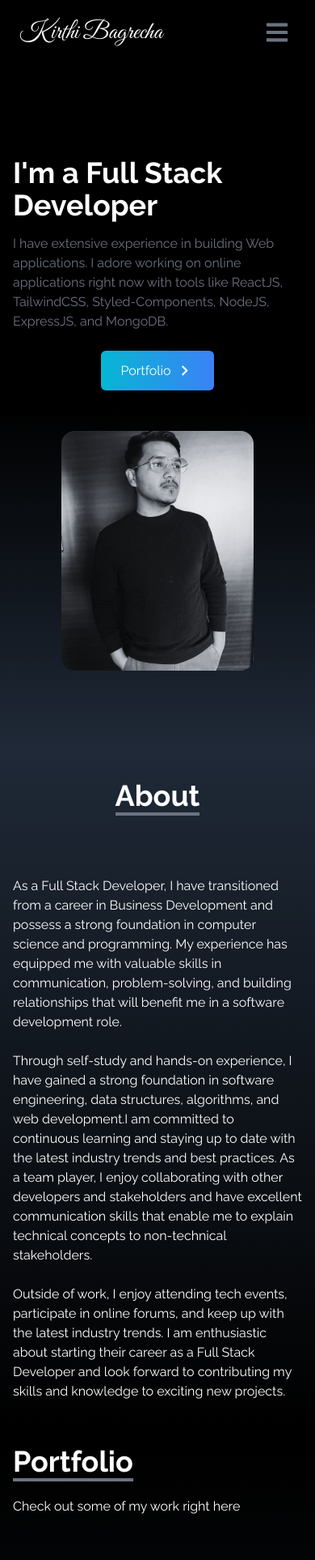
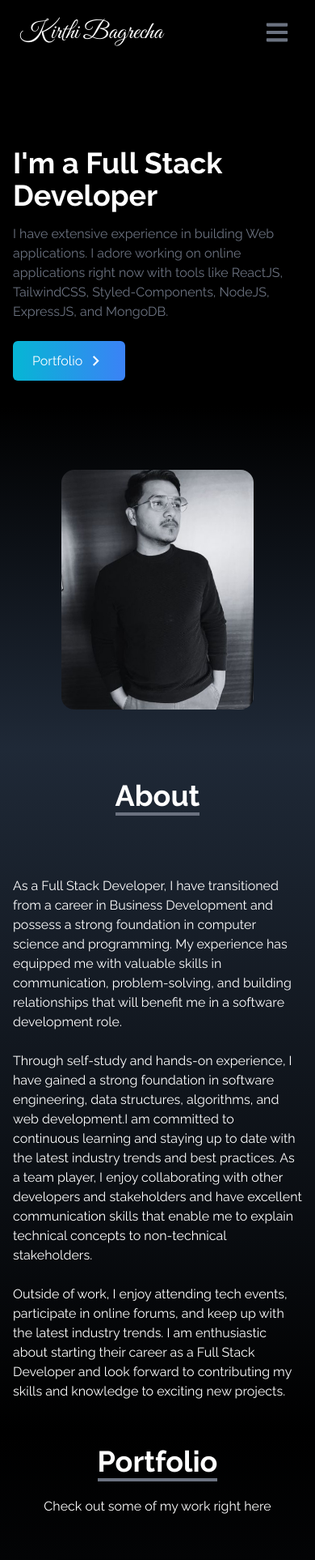
Before and after one commit to mrkirthi-24/My_Portfolio, a React (Create React App) app: page / in a window 390 px wide. Shown: the top 1926 px of the page at 81% size. Built offline with nearby package versions, Linux system fonts and the light colour scheme.

Commit message:
update section headlines

```diff
--- a/src/components/About.jsx
+++ b/src/components/About.jsx
@@ -7,7 +7,7 @@ const About = () => {
       className="w-full h-screen bg-gradient-to-b from-gray-800 to-black text-white"
     >
       <div className="max-w-screen-lg p-4 mx-auto flex flex-col justify-center w-full h-full">
-        <div className="text-center mt-24 sm:mt-0">
+        <div className="text-center sm:text-left mt-24 sm:mt-0">
           <p className="text-4xl font-bold inline border-b-4 border-gray-500">
             About
           </p>
--- a/src/components/Experience.jsx
+++ b/src/components/Experience.jsx
@@ -95,7 +95,7 @@ const Experience = () => {
       className="bg-gradient-to-b from-gray-800 to-black w-full"
     >
       <div className="max-w-screen-lg mx-auto p-4 flex flex-col justify-center w-full h-full text-white">
-        <div className="mt-12 sm:mt-6">
+        <div className="mt-12 sm:mt-6 text-center sm:text-left">
           <p className="text-4xl font-bold border-b-4 border-gray-500 p-2 inline">
             Experience
           </p>
--- a/src/components/Home.jsx
+++ b/src/components/Home.jsx
@@ -11,8 +11,8 @@ const Home = () => {
     >
       <div className="max-w-screen-lg mx-auto flex flex-col items-center justify-center h-full px-4 md:flex-row">
         <div className="flex flex-col justify-center h-full">
-          <h2 className="text-4xl sm:text-7xl font-bold text-white">
-            <div className="mt-24 sm:mt-0">I'm a Full Stack Developer</div>
+          <h2 className="text-4xl sm:text-7xl font-bold text-white mt-6 sm:mt-0">
+            <div>I'm a Full Stack Developer</div>
           </h2>
           <p className="text-gray-500 py-4 max-w-md">
             I have extensive experience in building Web applications. I adore
@@ -20,7 +20,7 @@ const Home = () => {
             TailwindCSS, Styled-Components, NodeJS, ExpressJS, and MongoDB.
           </p>
 
-          <div className="flex justify-center md:justify-start">
+          <div className="flex justify-start">
             <Link
               to="portfolio"
               smooth
@@ -39,7 +39,7 @@ const Home = () => {
           <img
             src={HeroImage}
             alt="my profile"
-            className="rounded-2xl mx-auto w-2/3 md:w-full mb-24 sm:mb-0 mt-6"
+            className="rounded-2xl mx-auto w-2/3 md:w-full mb-12 sm:mb-0 mt-6"
           />
         </div>
       </div>
--- a/src/components/NavBar.jsx
+++ b/src/components/NavBar.jsx
@@ -65,7 +65,7 @@ const NavBar = () => {
           <BsFillPersonLinesFill size={30} />
         </>
       ),
-      href: "https://drive.google.com/file/d/1KFBOrRg90P_qeIgcUoWjBd0t7ot6512j/view?usp=share_link",
+      href: "https://drive.google.com/file/d/1Pixtq5r8zsvDUc3mG6vWjNZRi3nuKqV7/view?usp=sharing",
     },
   ];
 
--- a/src/components/Portfolio.jsx
+++ b/src/components/Portfolio.jsx
@@ -52,7 +52,7 @@ const Portfolio = () => {
       className="bg-gradient-to-b from-black to-gray-800 w-full text-white md:h-screen"
     >
       <div className="max-w-screen-lg p-4 mx-auto flex flex-col justify-center w-full h-full">
-        <div className="pb-8">
+        <div className="pb-8 text-center sm:text-left">
           <p className="text-4xl font-bold inline border-b-4 border-gray-500">
             Portfolio
           </p>
```
